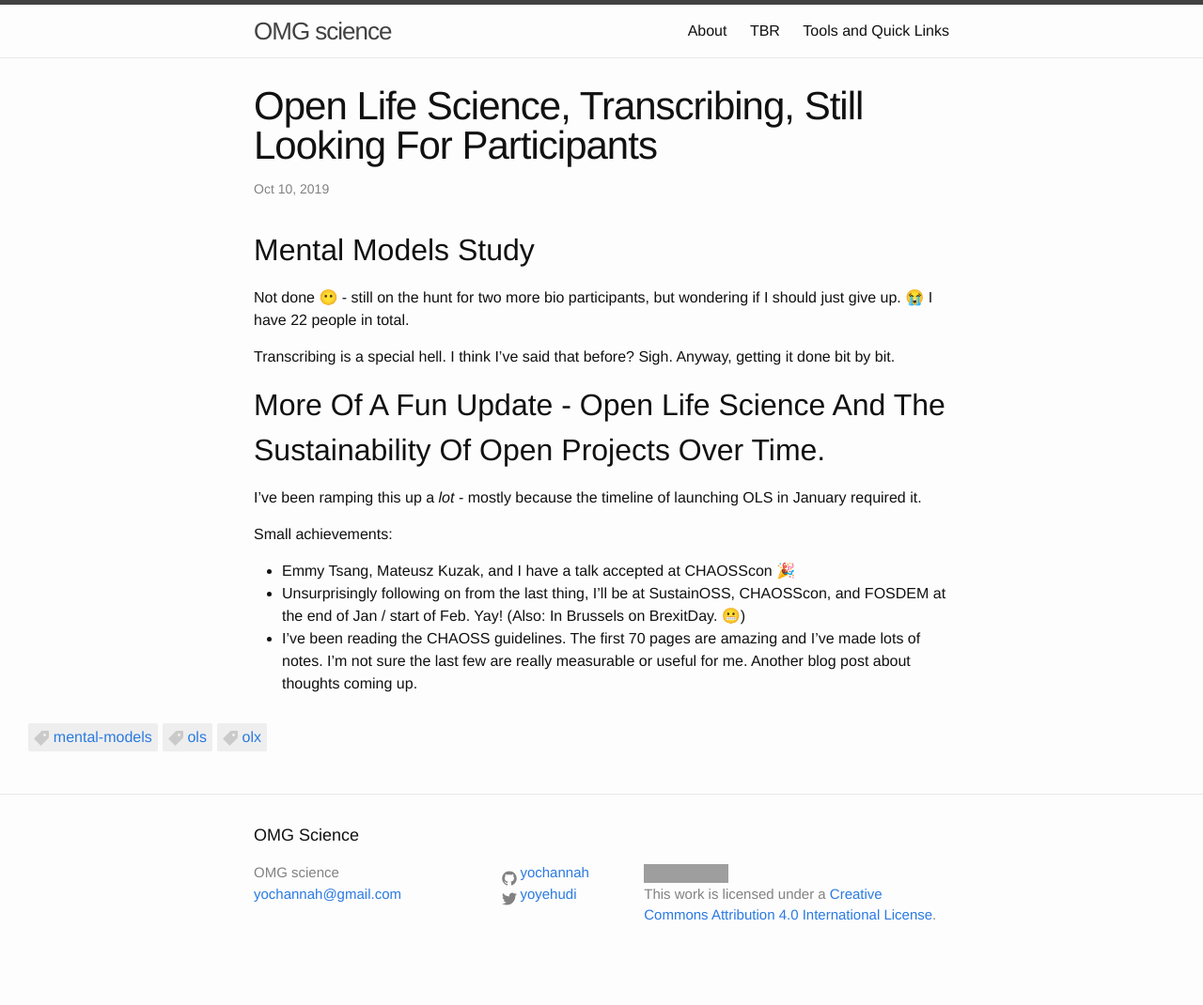
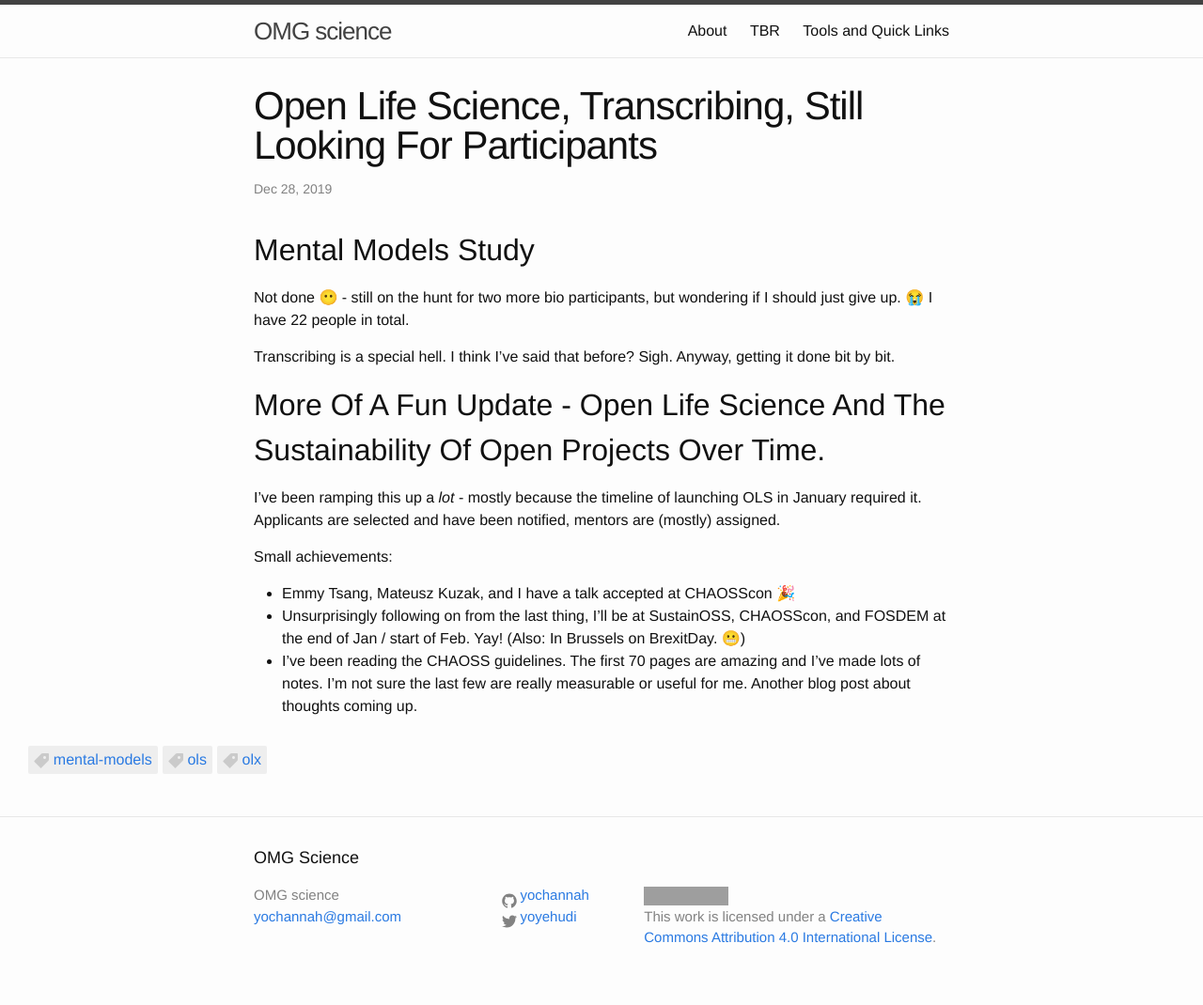
Before and after one commit to yochannah/omgscience, a Jekyll site: the page built from _posts/2019-12-28-OLS-and-transcribing.md, in a window 1280 px wide. Shown: the whole page at 94% size. Built offline with Jekyll 4.4.1, drawn with Linux system fonts in a browser that asks for light colours; before the commit the page ends 1046 px from its top, so only the background shows below that; grey boxes are pictures that could not be loaded.

Commit message:
fix date error and small omission

```diff
--- a/_posts/2019-12-28-OLS-and-transcribing.md
+++ b/_posts/2019-12-28-OLS-and-transcribing.md
@@ -1,7 +1,7 @@
 ---
 layout: post
 title: Open Life Science, transcribing, still looking for participants
-date: 2019-10-10 18:34:00
+date: 2019-12-28 13:15:00
 tags: mental-models ols olx
 ---
 
@@ -13,7 +13,7 @@ Transcribing is a special hell. I think I've said that before? Sigh. Anyway, get
 
 ## More of a fun update - Open Life Science and the sustainability of open projects over time.
 
-I've been ramping this up a _lot_ - mostly because the timeline of launching OLS in January required it.
+I've been ramping this up a _lot_ - mostly because the timeline of launching OLS in January required it. Applicants are selected and have been notified, mentors are (mostly) assigned.
 
 Small achievements:
 
```
